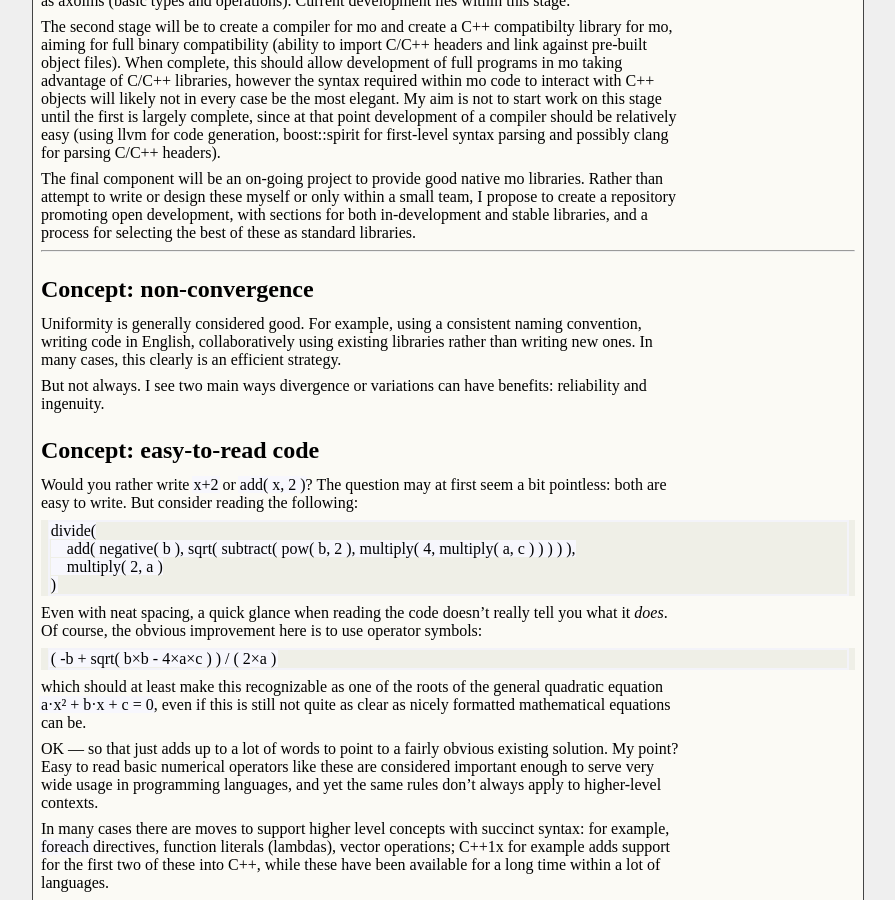
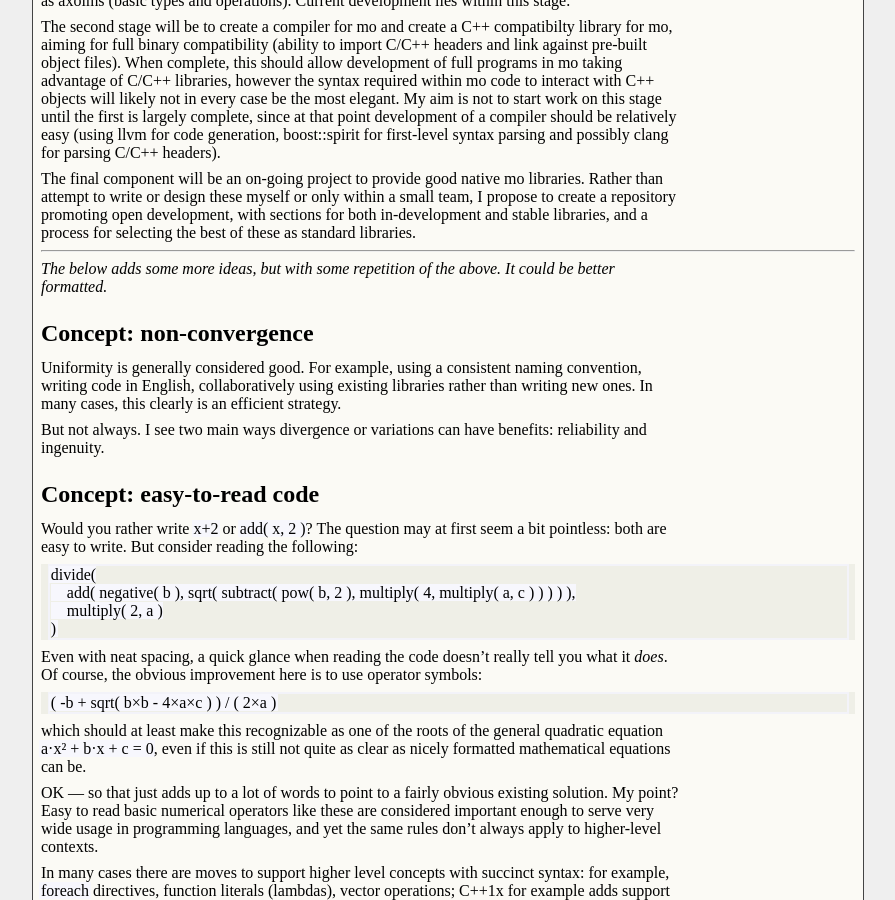
Before and after one commit to dhardy/mo, a Jekyll site: the page built from abstract/About.markdown, in a window 1280 px wide and 900 px high, scrolled down 1464 px. Shown: the whole window, without its empty margins (192-1087 px from the left). Built offline with Jekyll 4.4.1, drawn with Linux system fonts in a browser that asks for light colours.

Commit message:
Small comment re: web audience

```diff
--- a/abstract/About.markdown
+++ b/abstract/About.markdown
@@ -118,6 +118,9 @@ selecting the best of these as standard libraries.
 
 
 -----
+
+*The below adds some more ideas, but with some repetition of the above.
+It could be better formatted.*
 
 
 Concept: non-convergence
```
